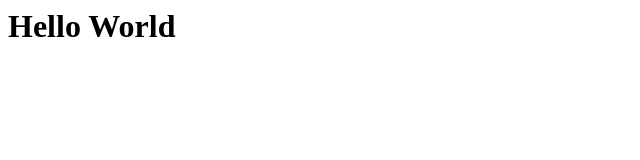
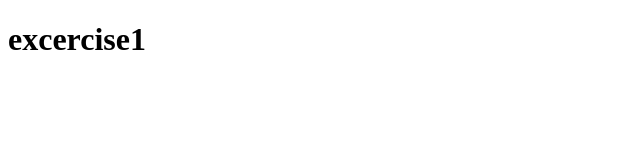
Before and after one commit to teheraheta/webp-excercise1, a plain HTML site: page index.html in a window 1280 px wide. Shown: the whole page, without its empty margins (0-640 px from the left). Drawn offline with Linux system fonts and the light colour scheme.

Commit message:
Update index.html

```diff
--- a/index.html
+++ b/index.html
@@ -1 +1,10 @@
-<h1>Hello World</h1>
+<!DOCTYPE html>
+<html lang="ja">
+    <head>
+        <meta charset="utf-8">
+
+    </head>
+    <body>
+        <h1>excercise1</h1>
+    </body>
+</html>
```
